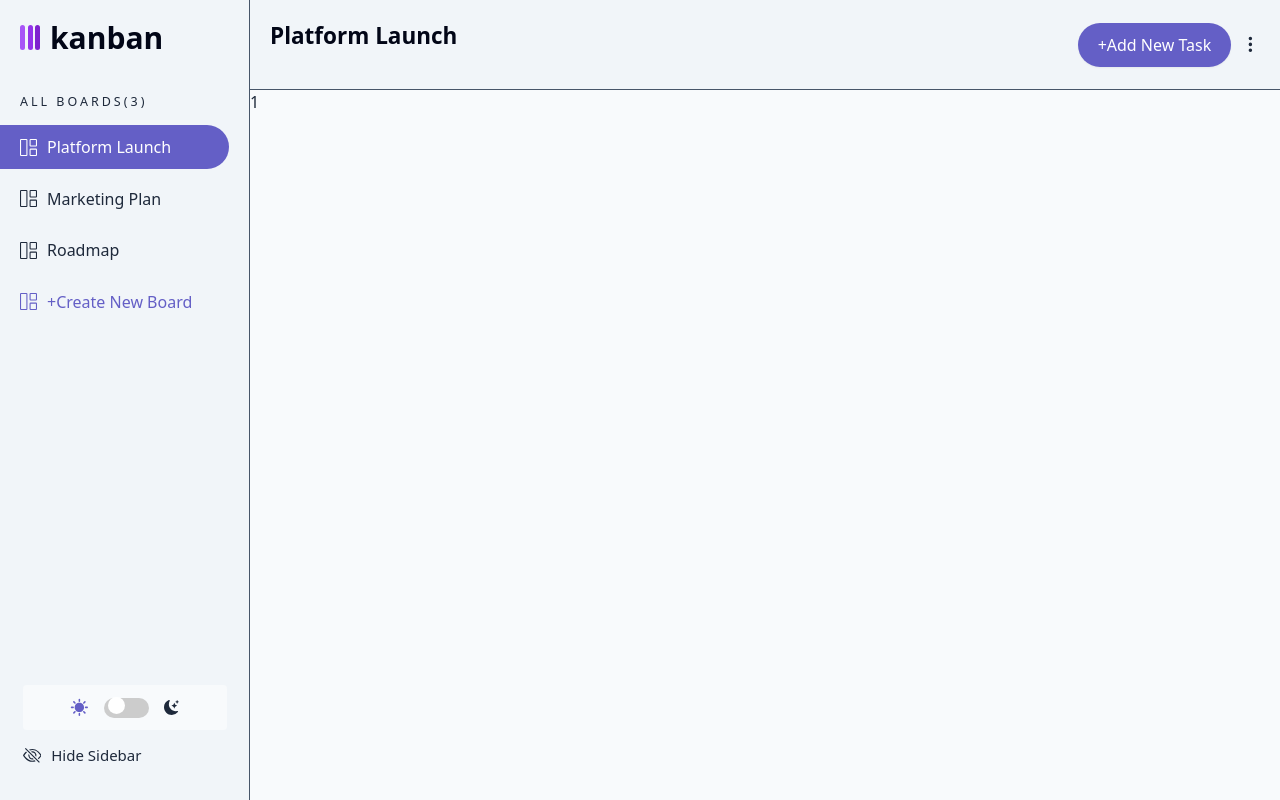
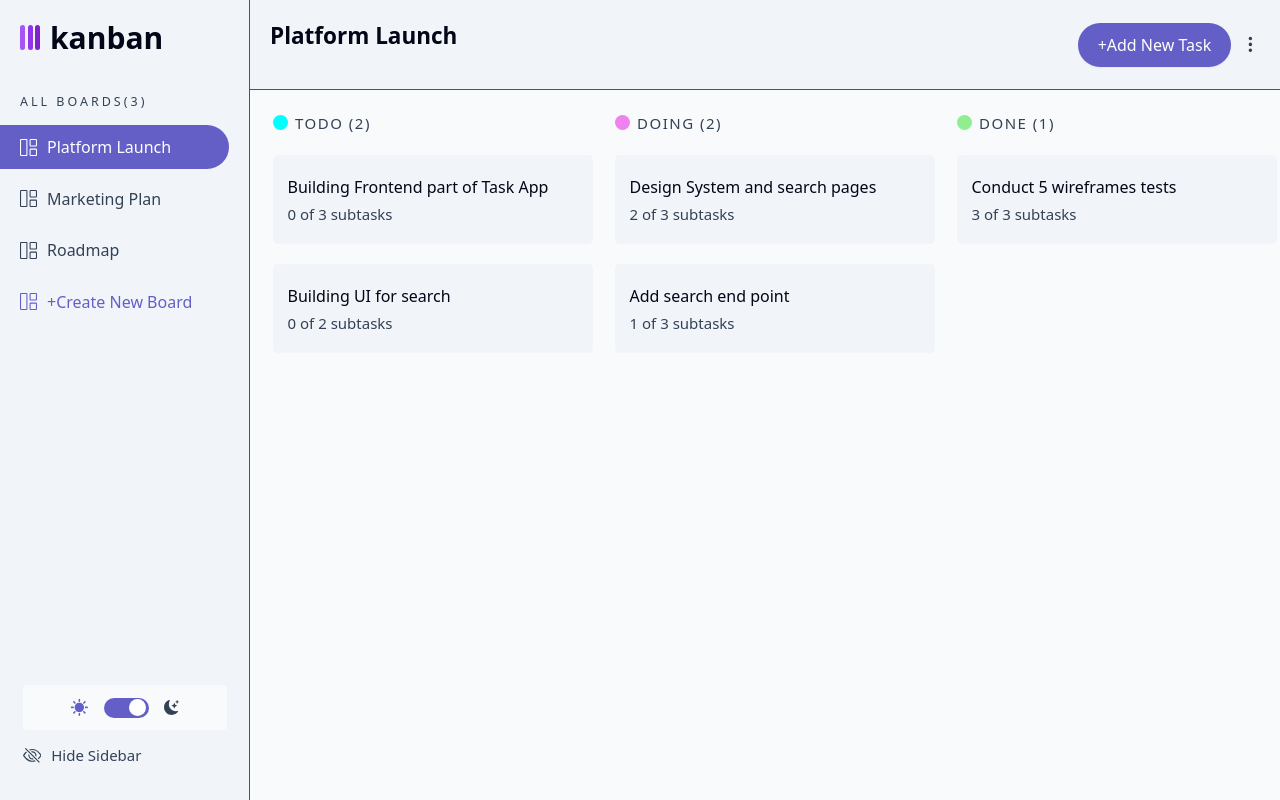
Before and after one commit to Faizshaikh6280/Kanban-Task-Mangement-Full-Stack-App, a React (Vite) app in the folder Frontend/: page /1 in a window 1280 px wide. Built offline with nearby package versions, Linux system fonts and the light colour scheme.

Commit message:
Board UI implemented

```diff
--- a/Frontend/src/components/Board/Board.jsx
+++ b/Frontend/src/components/Board/Board.jsx
@@ -1,9 +1,23 @@
-import { useParams } from 'react-router-dom';
+import { BOARD as BOARD_DATA, TASKS } from '../../dev-data/index.js';
+import { groupTasksByStatus } from '../../utils/index.js';
+import Column from './Column';
 
 function Board() {
-  const { boardname } = useParams();
-
-  return <div>{boardname}</div>;
+  const groupedTasks = groupTasksByStatus(TASKS);
+  return (
+    <div className="p-9 h-full coulmns">
+      {BOARD_DATA.coulmns.map((coulmn) => (
+        <Column
+          key={coulmn._id}
+          coulmn={coulmn}
+          tasks={groupedTasks[coulmn.name]}
+        />
+      ))}
+      <div className="w-[20rem] bg-custom-bg-secondary rounded-lg cursor-pointer flex items-center justify-center mt-16">
+        <p className="text-4xl font-semibold"> +New Coulmn</p>
+      </div>
+    </div>
+  );
 }
 
 export default Board;
--- /dev/null
+++ b/Frontend/src/components/Board/Column.jsx
@@ -0,0 +1,36 @@
+function Column({ coulmn, tasks }) {
+  return (
+    <div>
+      <div className="title flex gap-3 items-center min-w-[32rem]">
+        <span
+          className={`w-6 h-6 rounded-full block`}
+          style={{ backgroundColor: `${coulmn.color}` }}
+        />
+        <span className="uppercase text-2xl tracking-widest">
+          {coulmn.name} ({tasks?.length})
+        </span>
+      </div>
+
+      <ul className="mt-9 flex flex-col gap-8">
+        {tasks.map((task) => {
+          const completedSubtasks = task.subtasks.filter(
+            (el) => el.isDone
+          ).length;
+          return (
+            <li
+              className={`px-6 py-8 bg-custom-bg-secondary rounded-lg text-custom-text-1 cursor-default`}
+              key={task._id}
+            >
+              <h1>{task.title}</h1>
+              <p className="text-custom-text-2 text-2xl mt-2">
+                {completedSubtasks} of {task.subtasks.length} subtasks
+              </p>
+            </li>
+          );
+        })}
+      </ul>
+    </div>
+  );
+}
+
+export default Column;
--- a/Frontend/src/components/Sidebar/Sidebar.jsx
+++ b/Frontend/src/components/Sidebar/Sidebar.jsx
@@ -6,7 +6,7 @@ import { MdSunny } from 'react-icons/md';
 import { BsMoonStarsFill } from 'react-icons/bs';
 import { BsEyeSlash } from 'react-icons/bs';
 import { useThemeMode } from '../../contexts/DarkModeContext';
-import { useRef, useState } from 'react';
+import { useRef } from 'react';
 
 function Sidebar() {
   const { toggleMode, isDarkMode } = useThemeMode();
--- /dev/null
+++ b/Frontend/src/dev-data/index.js
@@ -0,0 +1,133 @@
+export const TASKS = [
+  {
+    _id: 1,
+    title: 'Building Frontend part of Task App',
+    userId: '1',
+    description:
+      "As we know that how important is to manage a frontend, It's curcial skills",
+    status: 'todo',
+    subtasks: [
+      {
+        subtaskname: 'kcuh bhi',
+        isDone: false,
+      },
+      {
+        subtaskname: 'kcuh bhi',
+        isDone: false,
+      },
+      {
+        subtaskname: 'kcuh bhi',
+        isDone: false,
+      },
+    ],
+  },
+  {
+    _id: 2,
+    title: 'Building UI for search',
+    userId: '1',
+    description: 'As we know that how important is',
+    status: 'todo',
+    subtasks: [
+      {
+        subtaskname: 'kcuh bhi',
+        isDone: false,
+      },
+      {
+        subtaskname: 'kcuh bhi',
+        isDone: false,
+      },
+    ],
+  },
+
+  {
+    _id: 3,
+    title: 'Design System and search pages',
+    userId: '1',
+    description: 'As we know that how important is',
+    status: 'doing',
+    subtasks: [
+      {
+        subtaskname: 'kcuh bhi',
+        isDone: false,
+      },
+      {
+        subtaskname: 'kcuh bhi',
+        isDone: true,
+      },
+      {
+        subtaskname: 'kcuh bhi',
+        isDone: true,
+      },
+    ],
+  },
+  {
+    _id: 4,
+    title: 'Add search end point',
+    userId: '1',
+    description: 'As we know that how important is',
+    status: 'doing',
+    subtasks: [
+      {
+        subtaskname: 'kcuh bhi',
+        isDone: false,
+      },
+      {
+        subtaskname: 'kcuh bhi',
+        isDone: false,
+      },
+      {
+        subtaskname: 'kcuh bhi',
+        isDone: true,
+      },
+    ],
+  },
+  {
+    _id: 5,
+    title: 'Conduct 5 wireframes tests',
+    userId: '1',
+    description: 'As we know that how important is',
+    status: 'done',
+    subtasks: [
+      {
+        subtaskname: 'kcuh bhi',
+        isDone: true,
+      },
+      {
+        subtaskname: 'kcuh bhi',
+        isDone: true,
+      },
+      {
+        subtaskname: 'kcuh bhi',
+        isDone: true,
+      },
+    ],
+  },
+];
+
+export const BOARD = {
+  _id: 1,
+  name: 'Platform Launch',
+  userId: 1,
+  coulmns: [
+    {
+      _id: 1,
+      name: 'todo',
+      color: 'cyan',
+    },
+    {
+      _id: 2,
+      name: 'doing',
+      color: 'violet',
+    },
+    {
+      _id: 3,
+      name: 'done',
+      color: 'lightgreen',
+    },
+    // {
+    //   _id: 4,
+    //   name: 'next',
+    //   color: 'yellow',
+    // },
+  ],
+};
--- a/Frontend/src/index.css
+++ b/Frontend/src/index.css
@@ -18,7 +18,7 @@ body {
     --custom-bg-main: 248, 250, 252;
     --custom-bg-secondary: 241, 245, 249;
     --custom-text-1: #020617;
-    --custom-text-2: #1e293b;
+    --custom-text-2: #334155;
   }
 }
 html.dark {
@@ -79,7 +79,7 @@ html.dark {
 }
 
 .slider {
-  background-color: #ccc;
+  background-color: rgb(100 95 198);
   bottom: 0;
   cursor: pointer;
   left: 0;
@@ -91,21 +91,21 @@ html.dark {
 
 .slider:before {
   background-color: #fff;
-  bottom: 4px;
+  bottom: 2px;
   content: '';
   height: 1.7rem;
-  left: 4px;
+  left: 56%;
   position: absolute;
   transition: 0.4s;
   width: 1.7rem;
 }
 
 input:checked + .slider {
-  @apply bg-primary;
+  @apply bg-slate-400;
 }
 
 input:checked + .slider:before {
-  transform: translateX(25px);
+  transform: translateX(-24px);
 }
 
 .slider.round {
@@ -115,3 +115,14 @@ input:checked + .slider:before {
 .slider.round:before {
   border-radius: 50%;
 }
+
+.main {
+  width: 100%;
+  display: flex;
+  overflow-x: auto; /* Enable horizontal scrolling */
+  overflow-y: hidden; /* Disable vertical scrolling */
+}
+.coulmns {
+  display: flex;
+  gap: 2.2rem;
+}
--- /dev/null
+++ b/Frontend/src/utils/index.js
@@ -0,0 +1,10 @@
+export const groupTasksByStatus = (tasks) => {
+  return tasks.reduce((groups, task) => {
+    const { status } = task;
+    if (!groups[status]) {
+      groups[status] = [];
+    }
+    groups[status].push(task);
+    return groups;
+  }, {});
+};
```
Also changed, not shown: Frontend/.eslintrc.cjs.
